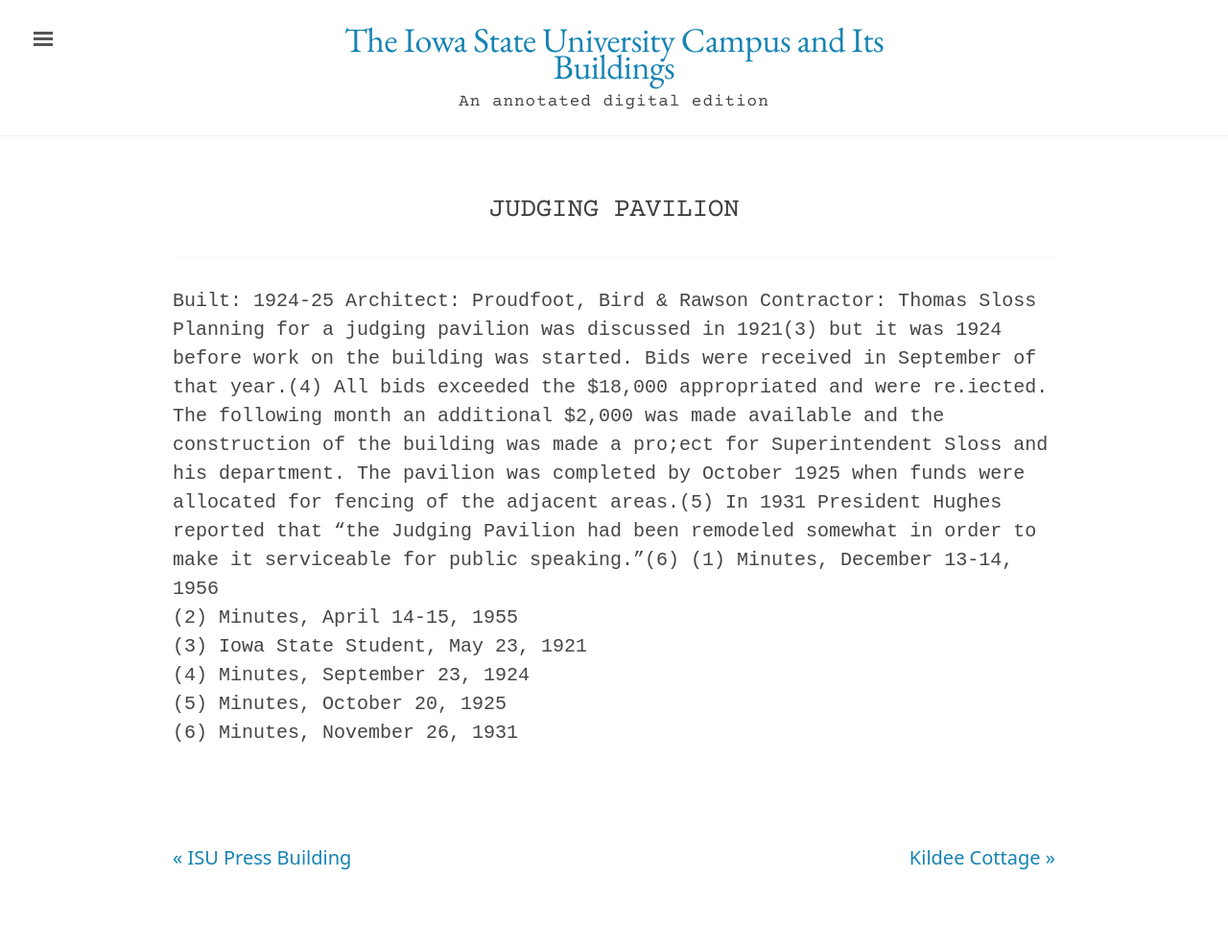
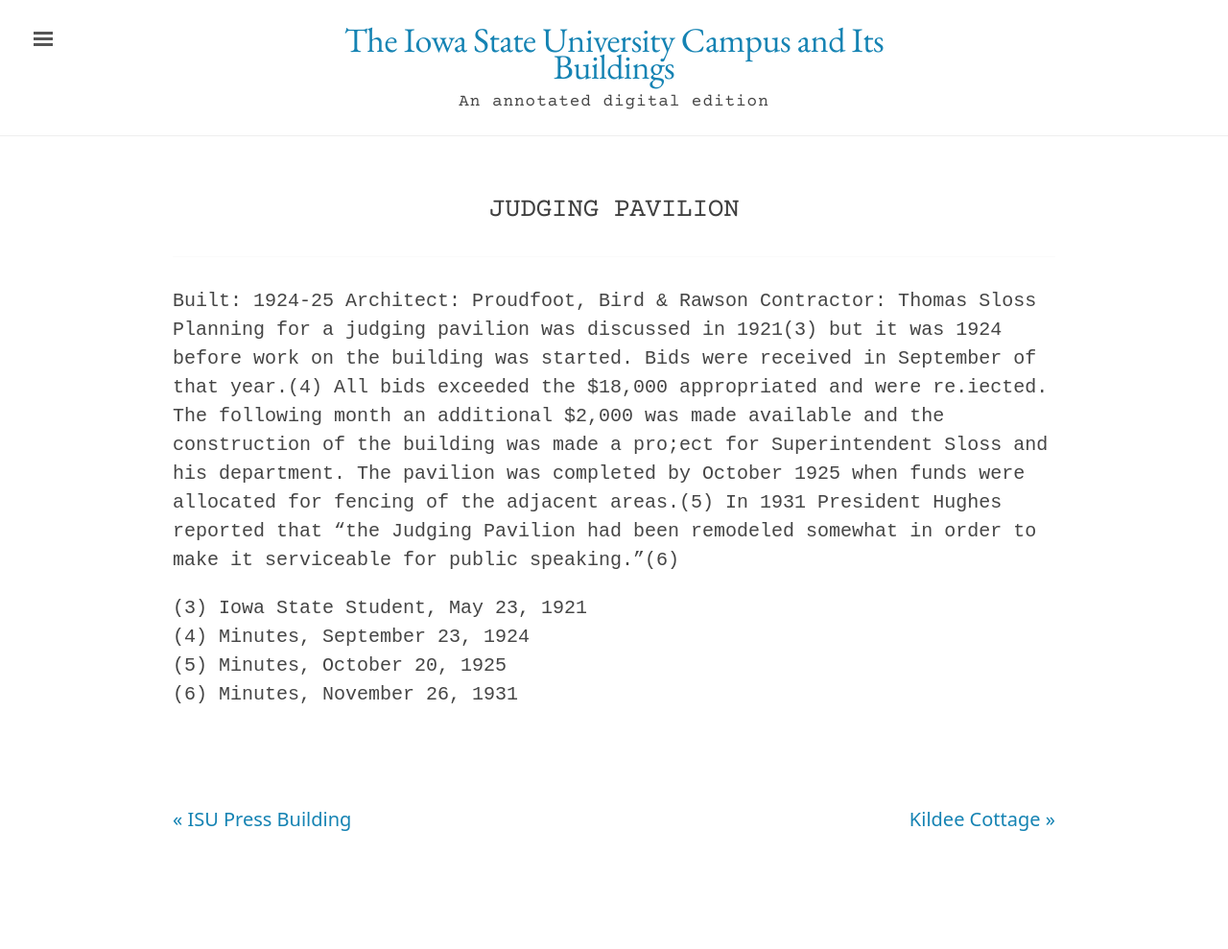
Before and after one commit to emanderson811/day-edition, a Jekyll site: the page built from _texts/buildings/118day-judging-pavilion.md, in a window 1280 px wide. Shown: the whole page at 96% size. Built offline with Jekyll 4.4.1, drawn with Linux system fonts in a browser that asks for light colours; after the commit the page ends 949 px from its top, so only the background shows below that.

Commit message:
Update 118day-judging-pavilion.md

```diff
--- a/_texts/buildings/118day-judging-pavilion.md
+++ b/_texts/buildings/118day-judging-pavilion.md
@@ -24,8 +24,7 @@
 The pavilion was completed by October 1925 when funds were allocated
 for fencing of the adjacent areas.(5)
 In 1931 President Hughes reported that "the Judging Pavilion had been remodeled somewhat in order to make it serviceable for public speaking."(6)
-(1)  Minutes, December 13-14,  1956
-(2)  Minutes, April 14-15, 1955
+
 (3)  Iowa State Student, May 23,  1921
 (4)  Minutes, September 23,  1924
 (5)  Minutes,  October 20,  1925
```
